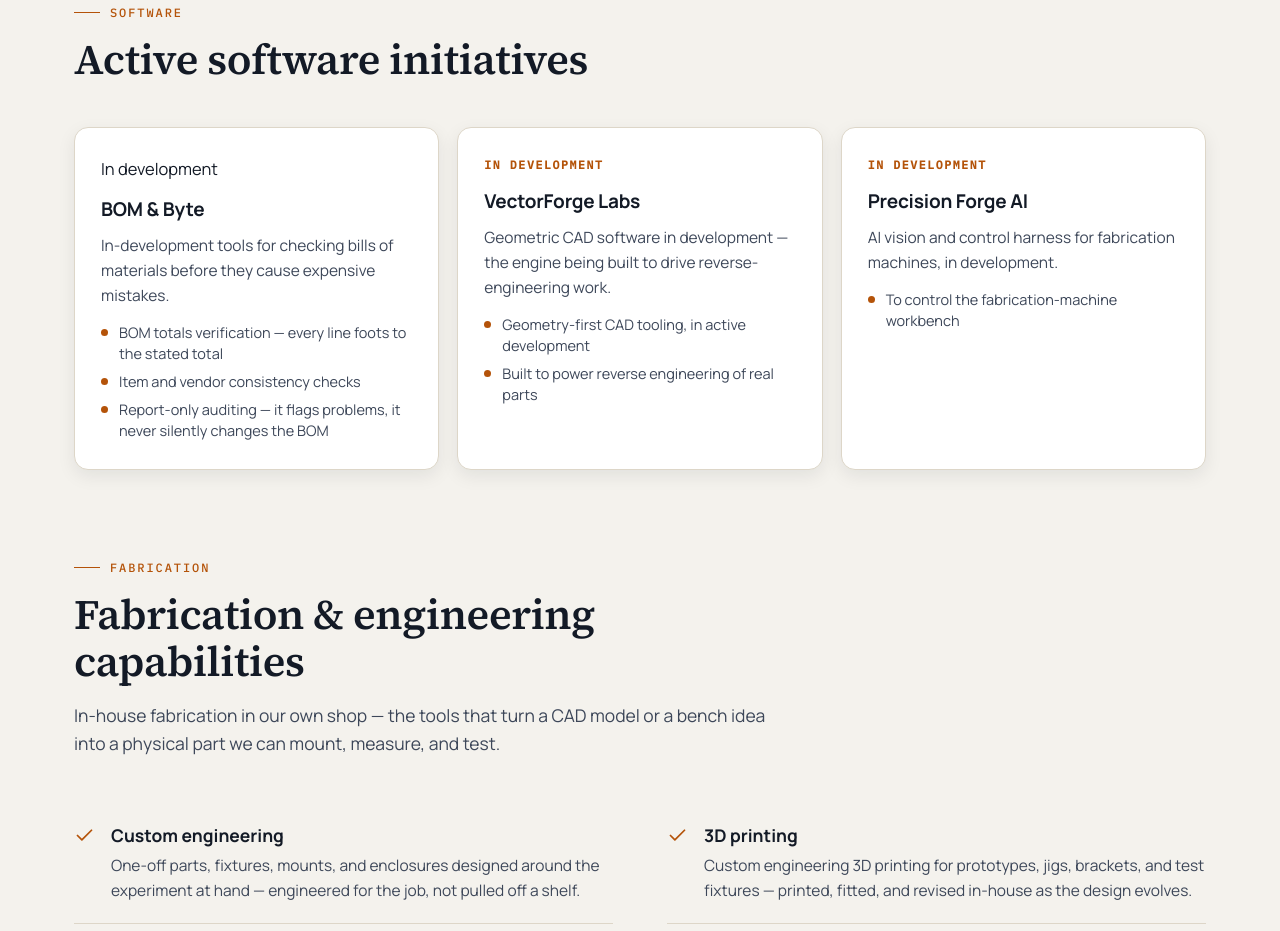
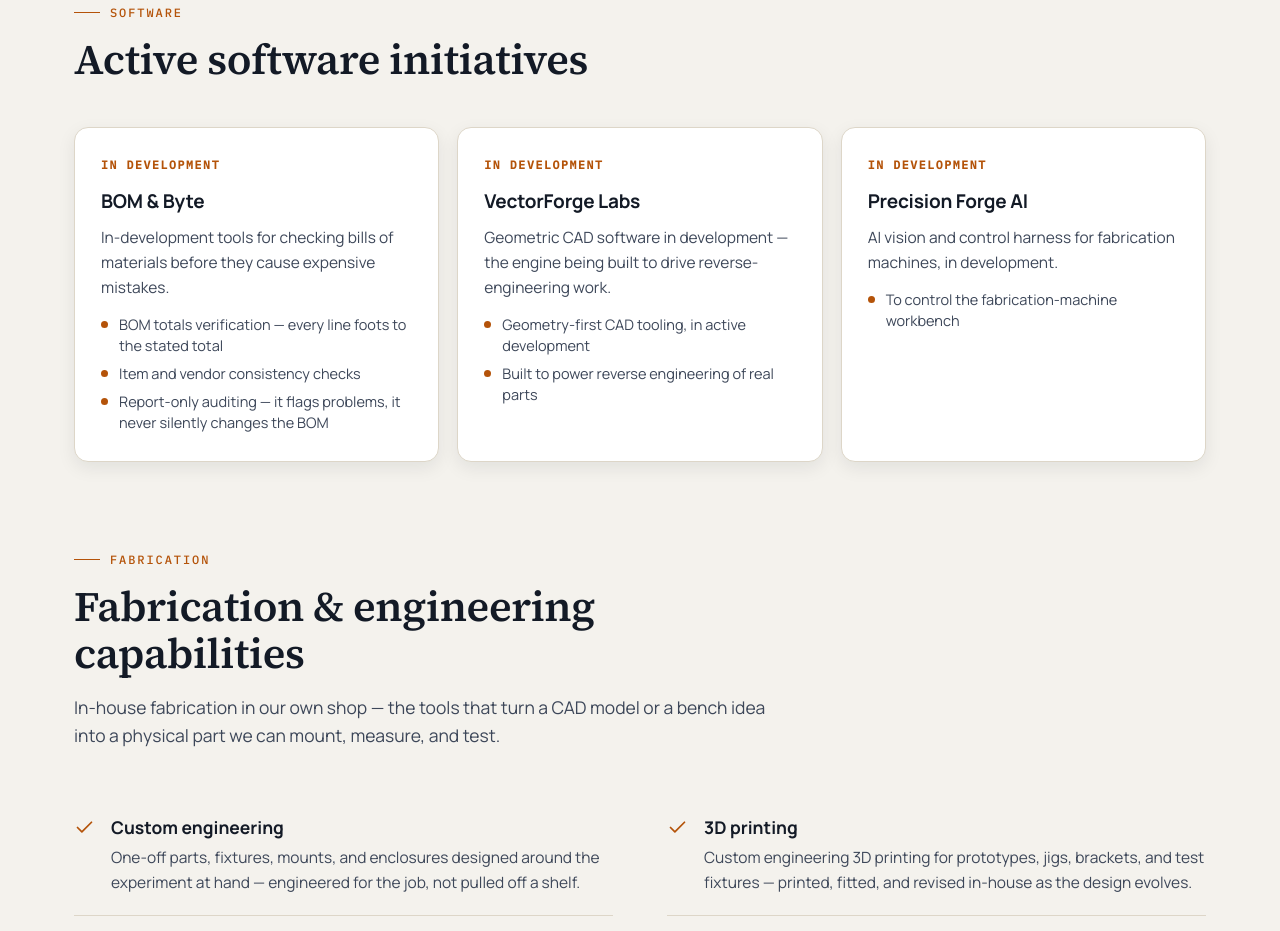
Before and after one commit to Ldiggity667/precisionforgeholdings.github.io, a plain HTML site: page index.html in a window 1280 px wide. Shown: the part 3733-4664 px from the top of the page. Drawn offline with Linux system fonts and the light colour scheme.

Commit message:
Restore BOM & Byte kind label and closing div indentation
Fixes an accidental edit in the previous commit: restores class="kind" on the BOM & Byte card and restores the software sec-head closing div indentation. The software intro lede removal is unchanged.

```diff
--- a/index.html
+++ b/index.html
@@ -625,7 +625,7 @@
               </div>
       <div class="focus-grid">
         <article class="fcard reveal">
-          <span cls="kind">In development</span>
+          <span class="kind">In development</span>
           <h3>BOM &amp; Byte</h3>
           <p>In-development tools for checking bills of materials before they cause expensive mistakes.</p>
           <ul class="feats">
```
